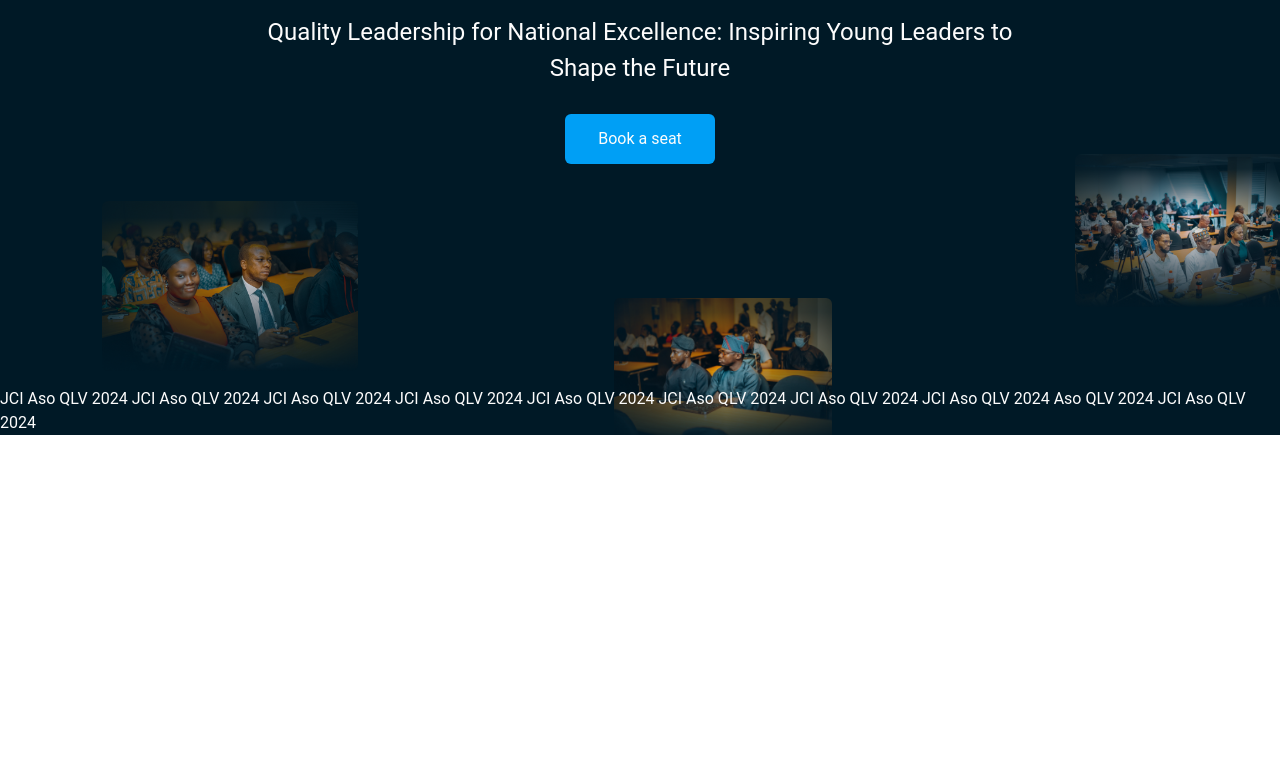
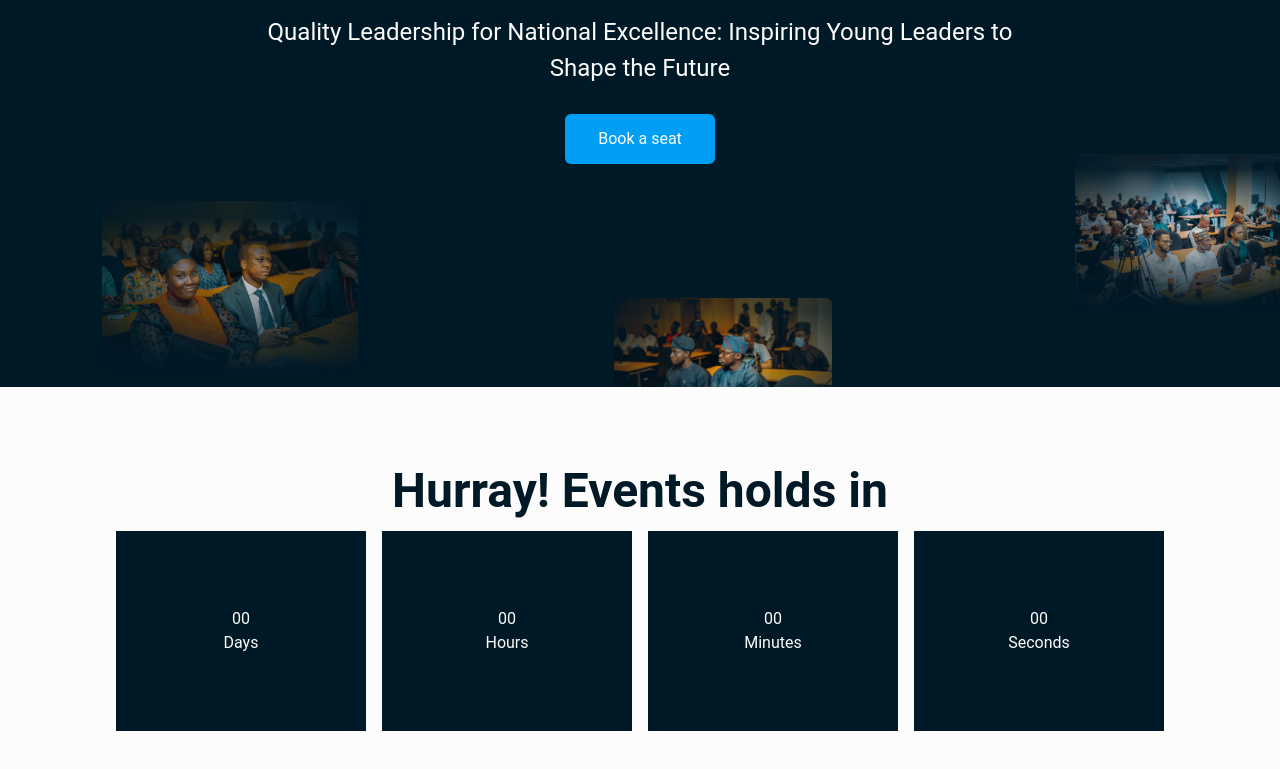
Before and after one commit to Yusuf-Najeeb/jciaso, a React (Create React App) app: page /QLV in a window 1280 px wide. Shown: the part 493-1262 px from the top of the page. Before the commit the page ends 928 px from the top, so only its background shows below. Built offline with nearby package versions, Linux system fonts and the light colour scheme.

Commit message:
Initialized: Countdown timer

```diff
--- /dev/null
+++ b/src/components/QLV/CountDown.jsx
@@ -0,0 +1,31 @@
+import React from "react";
+
+const CountDown = () => {
+  return (
+    <main className="bg-[#FCFCFC] text-[#001926] py-[5rem]">
+      <h2 className="text-5xl font-bold text-center">
+        Hurray! Events holds in
+      </h2>
+      <div className="flex justify-center items-center gap-4 mt-4">
+        <div className="w-[250px] h-[200px] bg-[#001926] text-[#FCFCFC] p-4 flex justify-center items-center flex-col-reverse">
+          <h4>Days</h4>
+          <p>00</p>
+        </div>
+        <div className="w-[250px] h-[200px] bg-[#001926] text-[#FCFCFC] p-4 flex justify-center items-center flex-col-reverse">
+          <h4>Hours</h4>
+          <p>00</p>
+        </div>
+        <div className="w-[250px] h-[200px] bg-[#001926] text-[#FCFCFC] p-4 flex justify-center items-center flex-col-reverse">
+          <h4>Minutes</h4>
+          <p>00</p>
+        </div>
+        <div className="w-[250px] h-[200px] bg-[#001926] text-[#FCFCFC] p-4 flex justify-center items-center flex-col-reverse">
+          <h4>Seconds</h4>
+          <p>00</p>
+        </div>
+      </div>
+    </main>
+  );
+};
+
+export default CountDown;
--- a/src/components/QLV/Hero.jsx
+++ b/src/components/QLV/Hero.jsx
@@ -9,7 +9,7 @@ const Hero = () => {
   return (
     <main className="bg-[#001926] text-[#FCFCFC] overflow-hidden">
       <div className="relative w-full h-dvh max-w-[1400px] mx-auto flex justify-center items-center">
-        <div className="flex flex-col items-center justify-center gap-3 mt-[5rem] mb-4 absolute z-50">
+        <div className="flex flex-col items-center justify-center gap-3 mt-[5rem] mb-4 absolute z-40">
           <h1 className="text-6xl w-full max-w-[75%] text-center">
             JCI Aso Quality Leadership Value (QLV){" "}
             <span className={`url(${star}) inline-block w-30 h-30`}></span>
@@ -51,11 +51,6 @@ const Hero = () => {
           className="absolute rounded-md -right-[2%] bottom-[10%] w-[18%]"
         />
       </div>
-      <h1 className="relative bottom-0">
-        JCI Aso QLV 2024 JCI Aso QLV 2024 JCI Aso QLV 2024 JCI Aso QLV 2024 JCI
-        Aso QLV 2024 JCI Aso QLV 2024 JCI Aso QLV 2024 JCI Aso QLV 2024 Aso QLV
-        2024 JCI Aso QLV 2024
-      </h1>
     </main>
   );
 };
--- a/src/components/QLV/index.jsx
+++ b/src/components/QLV/index.jsx
@@ -1,12 +1,14 @@
 import React from "react";
 import Nav from "./Header";
 import Hero from "./Hero";
+import CountDown from "./CountDown";
 
 const index = () => {
   return (
     <div>
       <Nav />
       <Hero />
+      <CountDown />
     </div>
   );
 };
```
